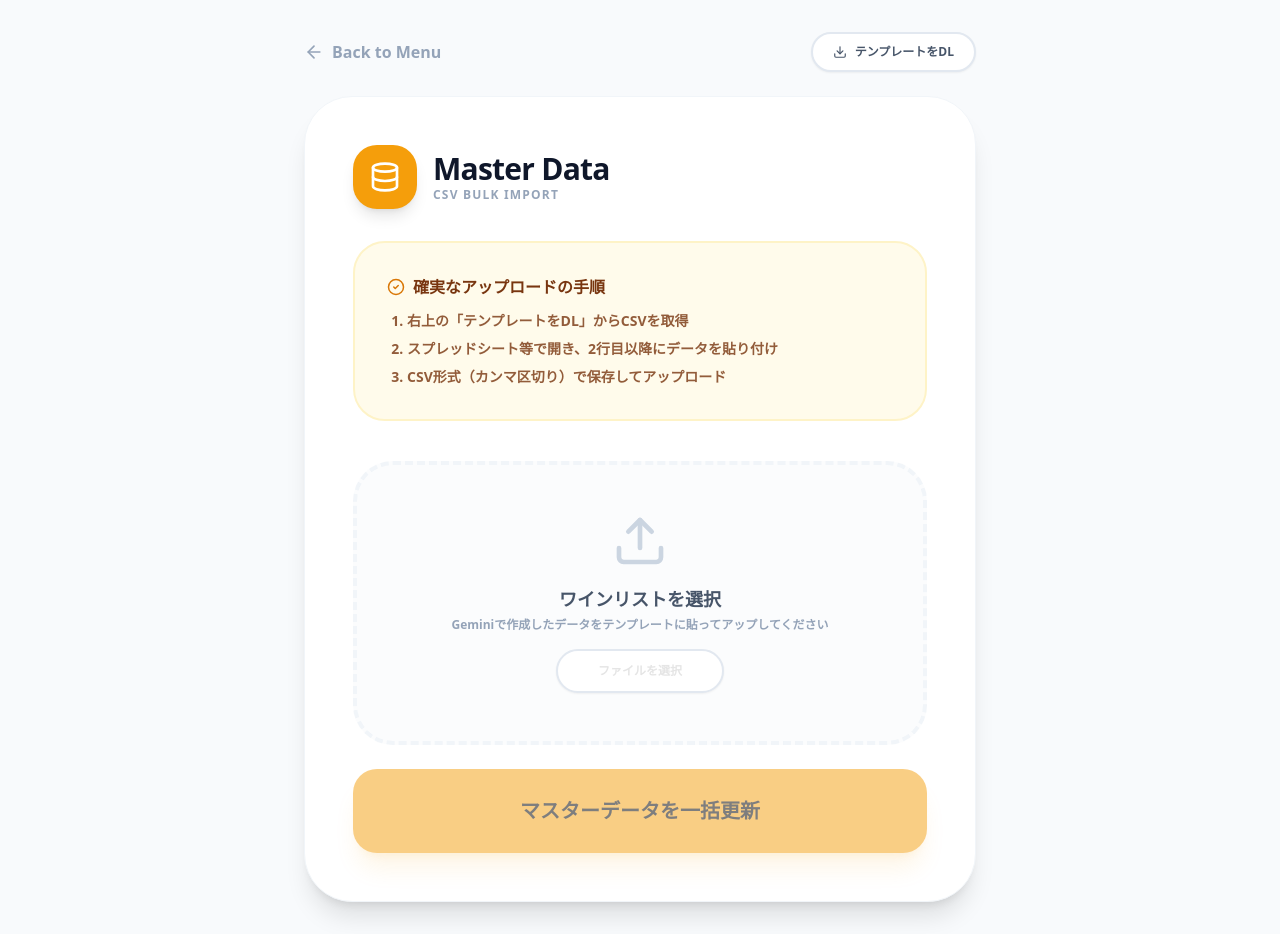
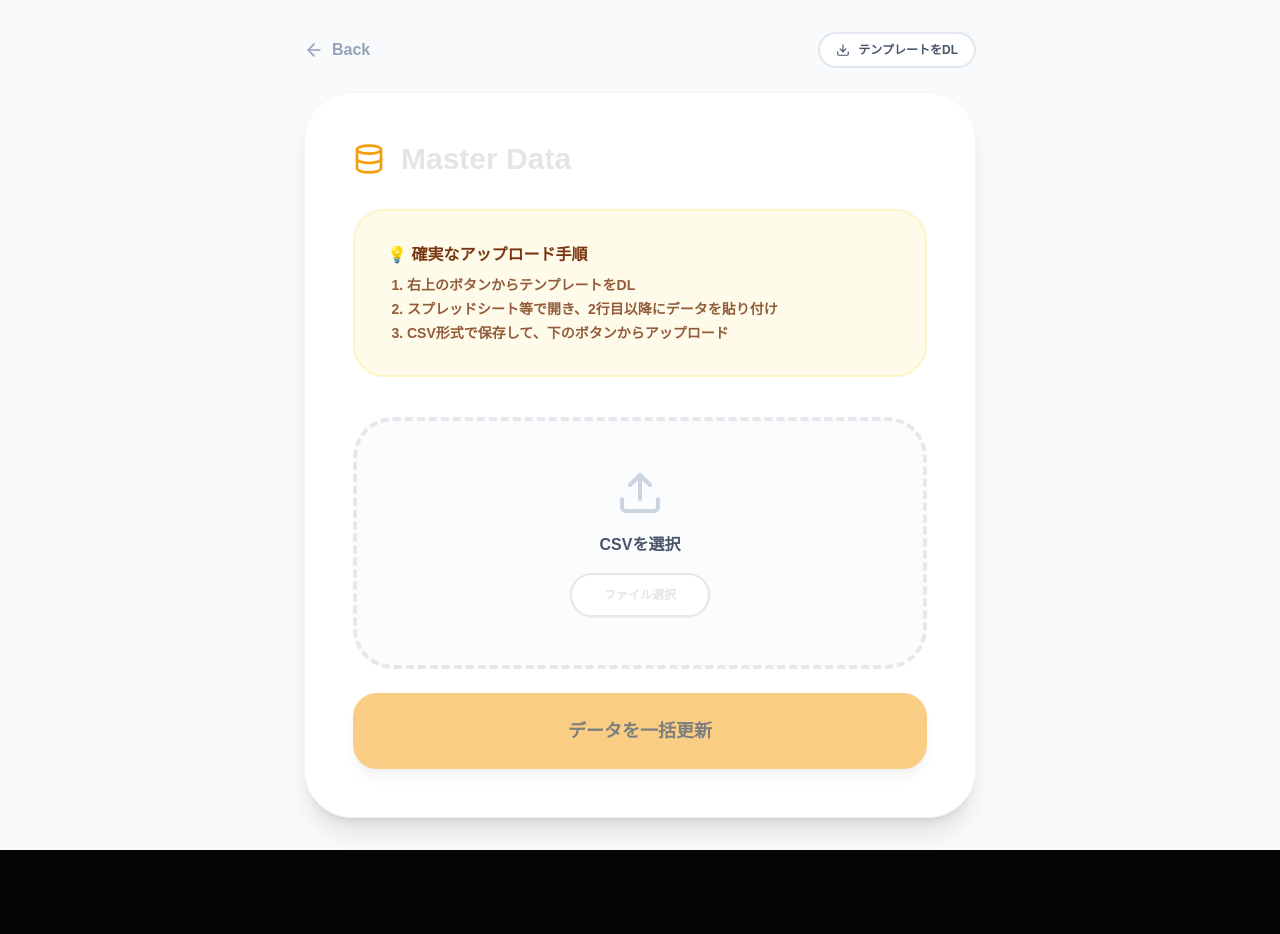
Before and after one commit to takatam-cyber/my-wine-menu, a Next.js app: page /admin/master in a window 1280 px wide. After the commit the page ends 850 px from the top, so only its background shows below. Built offline with nearby package versions, Linux system fonts and the light colour scheme.

Commit message:
Update page.tsx

```diff
--- a/app/admin/master/page.tsx
+++ b/app/admin/master/page.tsx
@@ -1,5 +1,4 @@
 "use client";
-
 import { useState } from 'react';
 import { useRouter } from 'next/navigation';
 import { Upload, Database, CheckCircle2, AlertCircle, ArrowLeft, Loader2, Download } from 'lucide-react';
@@ -17,125 +16,57 @@ export default function MasterAdmin() {
     setStatus('idle');
     const formData = new FormData();
     formData.append('file', file);
-
     try {
-      // マスターデータの一括登録APIを叩く
       const res = await fetch('/api/master/bulk', { method: 'POST', body: formData });
       const result = await res.json();
-
       if (res.ok) {
         setStatus('success');
-        setMsg(`${result.count}件のワインデータを正常に同期しました！`);
+        setMsg(`${result.count}件のワインデータを同期しました！`);
       } else {
         setStatus('error');
-        // サーバー側で詳細なエラーメッセージ（認識中のヘッダーなど）を返している場合はそれを表示
-        setMsg(result.error || "データの取り込みに失敗しました。");
+        setMsg(result.error || "失敗しました");
       }
     } catch (e: any) {
       setStatus('error');
-      setMsg("通信エラー: " + e.message);
+      setMsg(e.message);
     } finally {
       setUploading(false);
     }
   };
 
   return (
-    <div className="min-h-screen bg-slate-50 p-8 font-sans">
-      <div className="max-w-2xl mx-auto space-y-6 text-left">
-        {/* ヘッダーエリア */}
+    <div className="min-h-screen bg-slate-50 p-8">
+      <div className="max-w-2xl mx-auto space-y-6">
         <div className="flex justify-between items-center">
-          <button
-            onClick={() => router.push('/admin')}
-            className="flex items-center gap-2 font-bold text-slate-400 hover:text-slate-600 transition-colors"
-          >
-            <ArrowLeft size={20}/> Back to Menu
-          </button>
-
-          {/* 【新機能】テンプレートダウンロードボタン */}
-          <a
-            href="/api/master/template"
-            className="flex items-center gap-2 bg-white px-5 py-2.5 rounded-full text-xs font-black border-2 border-slate-200 hover:bg-slate-50 transition-all shadow-sm text-slate-600"
-          >
+          <button onClick={() => router.push('/admin')} className="flex items-center gap-2 font-bold text-slate-400"><ArrowLeft size={20}/> Back</button>
+          <a href="/api/master/template" className="flex items-center gap-2 bg-white px-4 py-2 rounded-full text-xs font-black border-2 border-slate-200 hover:bg-slate-50 transition-all text-slate-600">
             <Download size={14}/> テンプレートをDL
           </a>
         </div>
-
-        {/* メインカード */}
         <div className="bg-white rounded-[3rem] p-12 shadow-xl border border-slate-100">
-          <div className="flex items-center gap-4 mb-8">
-            <div className="p-4 bg-amber-500 rounded-3xl text-white shadow-lg">
-              <Database size={32}/>
-            </div>
-            <div>
-              <h1 className="text-3xl font-black text-slate-900 tracking-tight">Master Data</h1>
-              <p className="text-slate-400 font-bold text-xs uppercase tracking-widest">CSV Bulk Import</p>
-            </div>
-          </div>
-
-          {/* 手順ガイド */}
+          <h1 className="text-3xl font-black mb-8 flex items-center gap-4"><Database className="text-amber-500" size={32}/> Master Data</h1>
           <div className="bg-amber-50 border-2 border-amber-100 rounded-[2rem] p-8 mb-10 text-sm text-amber-900">
-            <p className="font-black mb-3 text-base flex items-center gap-2">
-              <CheckCircle2 size={18} className="text-amber-600"/> 確実なアップロードの手順
-            </p>
-            <ol className="space-y-2 font-bold opacity-80 list-decimal ml-5">
-              <li>右上の「テンプレートをDL」からCSVを取得</li>
+            <p className="font-black mb-2 text-base">💡 確実なアップロード手順</p>
+            <ol className="list-decimal ml-5 space-y-1 font-bold opacity-80">
+              <li>右上のボタンからテンプレートをDL</li>
               <li>スプレッドシート等で開き、2行目以降にデータを貼り付け</li>
-              <li>CSV形式（カンマ区切り）で保存してアップロード</li>
+              <li>CSV形式で保存して、下のボタンからアップロード</li>
             </ol>
           </div>
-
-          <div className="space-y-6">
-            {/* アップロードエリア */}
-            <div className="border-4 border-dashed border-slate-100 rounded-[2.5rem] p-12 text-center space-y-4 hover:border-amber-200 transition-colors bg-slate-50/50 group">
-              <Upload className="mx-auto text-slate-300 group-hover:text-amber-400 transition-colors" size={56}/>
-              <div className="space-y-1">
-                <p className="text-lg font-black text-slate-600">
-                  {file ? file.name : "ワインリストを選択"}
-                </p>
-                <p className="text-xs text-slate-400 font-bold">
-                  Geminiで作成したデータをテンプレートに貼ってアップしてください
-                </p>
-              </div>
-              <input
-                type="file"
-                accept=".csv"
-                onChange={(e) => setFile(e.target.files?.[0] || null)}
-                className="hidden"
-                id="csv-upload"
-              />
-              <label
-                htmlFor="csv-upload"
-                className="inline-block px-10 py-3 bg-white border-2 border-slate-200 rounded-full font-black text-xs cursor-pointer hover:bg-slate-900 hover:text-white transition-all shadow-sm"
-              >
-                ファイルを選択
-              </label>
+          <div className="border-4 border-dashed rounded-[2.5rem] p-12 text-center bg-slate-50/50 hover:border-amber-200 transition-colors">
+            <Upload className="mx-auto text-slate-300 mb-4" size={48}/>
+            <p className="font-bold text-slate-600">{file ? file.name : "CSVを選択"}</p>
+            <input type="file" accept=".csv" onChange={(e) => setFile(e.target.files?.[0] || null)} className="hidden" id="csv" />
+            <label htmlFor="csv" className="mt-4 inline-block px-8 py-3 bg-white border-2 rounded-full font-black text-xs cursor-pointer hover:bg-black hover:text-white transition-all shadow-sm">ファイル選択</label>
+          </div>
+          <button onClick={handleUpload} disabled={!file || uploading} className="w-full mt-6 py-6 bg-amber-500 text-black rounded-[1.5rem] font-black text-lg disabled:opacity-50 flex items-center justify-center gap-3 shadow-lg hover:bg-amber-400 transition-all">
+            {uploading ? <Loader2 className="animate-spin" /> : "データを一括更新"}
+          </button>
+          {status !== 'idle' && (
+            <div className={`mt-6 p-6 rounded-2xl font-bold flex items-center gap-3 ${status === 'success' ? 'bg-emerald-50 text-emerald-700' : 'bg-red-50 text-red-700'}`}>
+              {status === 'success' ? <CheckCircle2/> : <AlertCircle/>} {msg}
             </div>
-
-            {/* 実行ボタン */}
-            <button
-              onClick={handleUpload}
-              disabled={!file || uploading}
-              className="w-full py-7 bg-amber-500 text-black rounded-[1.5rem] font-black text-xl shadow-xl shadow-amber-500/20 hover:bg-amber-400 transition-all disabled:opacity-50 flex items-center justify-center gap-3"
-            >
-              {uploading ? <Loader2 className="animate-spin" /> : "マスターデータを一括更新"}
-            </button>
-
-            {/* ステータス表示 */}
-            {status === 'success' && (
-              <div className="p-6 bg-emerald-50 text-emerald-700 rounded-2xl flex items-center gap-3 font-black border border-emerald-100 animate-in fade-in slide-in-from-top-4">
-                <CheckCircle2/> {msg}
-              </div>
-            )}
-
-            {status === 'error' && (
-              <div className="p-6 bg-red-50 text-red-700 rounded-2xl flex flex-col gap-1 font-black border border-red-100 animate-in shake-2">
-                <div className="flex items-center gap-3">
-                  <AlertCircle/> 更新に失敗しました
-                </div>
-                <p className="text-xs font-bold opacity-80 ml-8 whitespace-pre-wrap">{msg}</p>
-              </div>
-            )}
-          </div>
+          )}
         </div>
       </div>
     </div>
```
